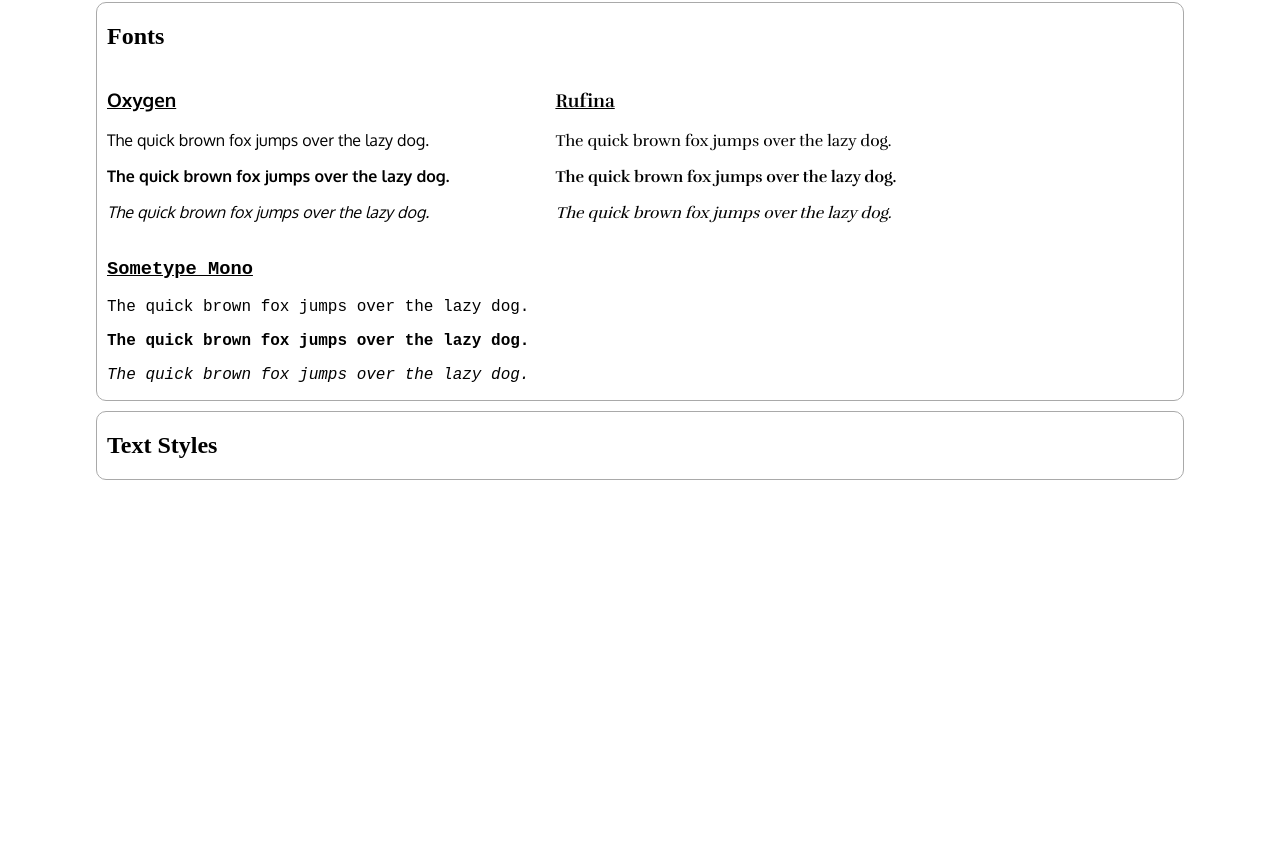
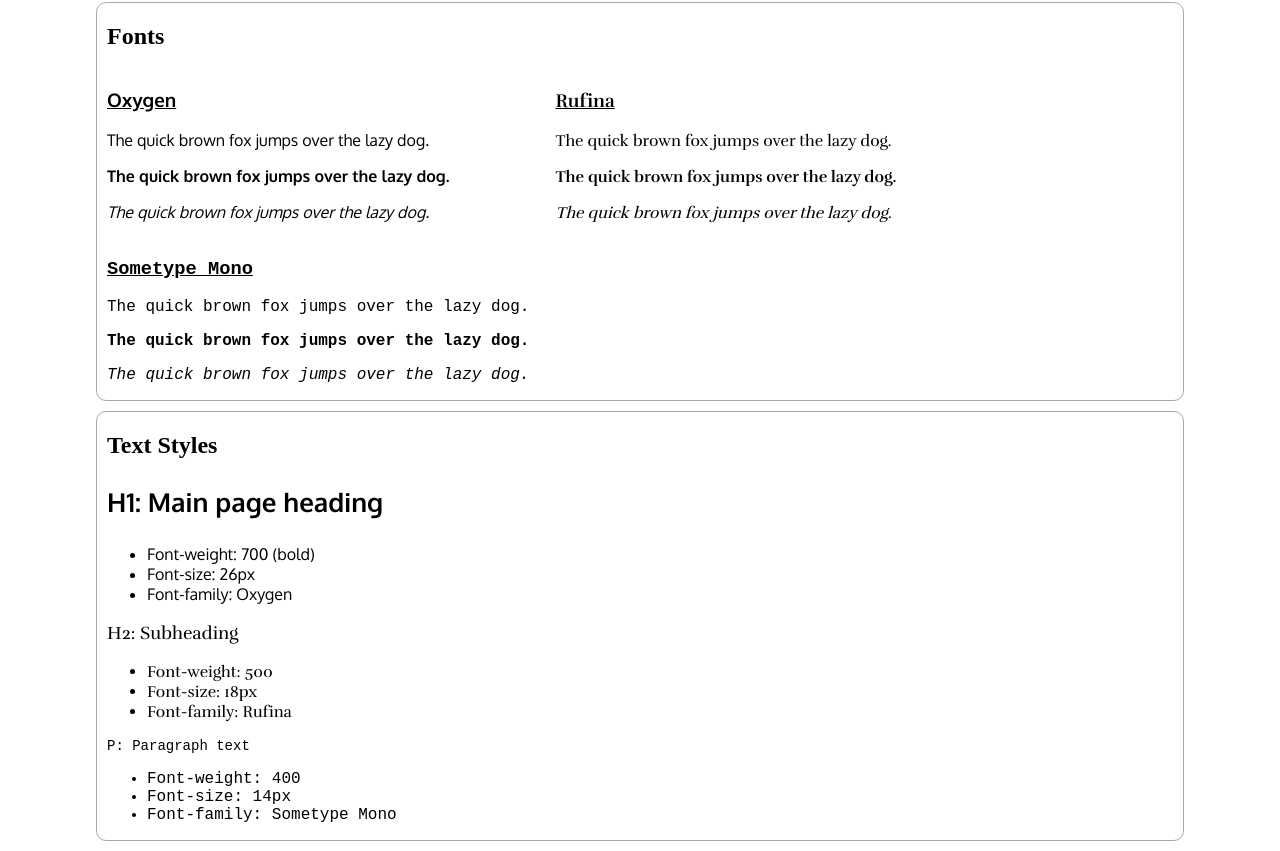
Before and after one commit to yk-david/My-Website-Style-Guide, a plain HTML site: page index.html in a window 1280 px wide. Shown: the part 365-1216 px from the top of the page. Before the commit the page ends 855 px from the top, so only its background shows below. Drawn offline with Linux system fonts and the light colour scheme; a web font is replaced by a local one.

Commit message:
end up by adding text styles

```diff
--- a/index.html
+++ b/index.html
@@ -61,6 +61,30 @@
       </section>
       <section class='text-styles'>
         <h1 class='title'>Text Styles</h1>
+        <div class='main-heading'>
+          <p>H1: Main page heading</p>
+          <ul>
+            <li>Font-weight: 700 (bold)</li>
+            <li>Font-size: 26px</li>
+            <li>Font-family: Oxygen</li>
+          </ul>
+        </div>
+        <div class='sub-heading'>
+          <p>H2: Subheading</p>
+          <ul>
+            <li>Font-weight: 500</li>
+            <li>Font-size: 18px</li>
+            <li>Font-family: Rufina</li>
+          </ul>
+        </div>
+        <div class='paragraph'>
+          <p>P: Paragraph text</p>
+          <ul>
+            <li>Font-weight: 400</li>
+            <li>Font-size: 14px</li>
+            <li>Font-family: Sometype Mono</li>
+          </ul>
+        </div>
       </section>
     </main>
   </body>
--- a/style.css
+++ b/style.css
@@ -99,3 +99,33 @@ section .title {
 .font-name {
   text-decoration: underline;
 }
+
+.main-heading {
+  font-family: oxygen, sans-serif;
+  margin-left: 10px;
+}
+
+.main-heading p {
+  font-weight: 700;
+  font-size: 26px;
+}
+
+.sub-heading {
+  font-family: rufina, serif;
+  margin-left: 10px;
+}
+
+.sub-heading p {
+  font-weight: 500;
+  font-size: 18px;
+}
+
+.paragraph {
+  font-family: 'sometype mono', monospace;
+  margin-left: 10px;
+}
+
+.paragraph p {
+  font-weight: 400;
+  font-size: 14px;
+}
```
